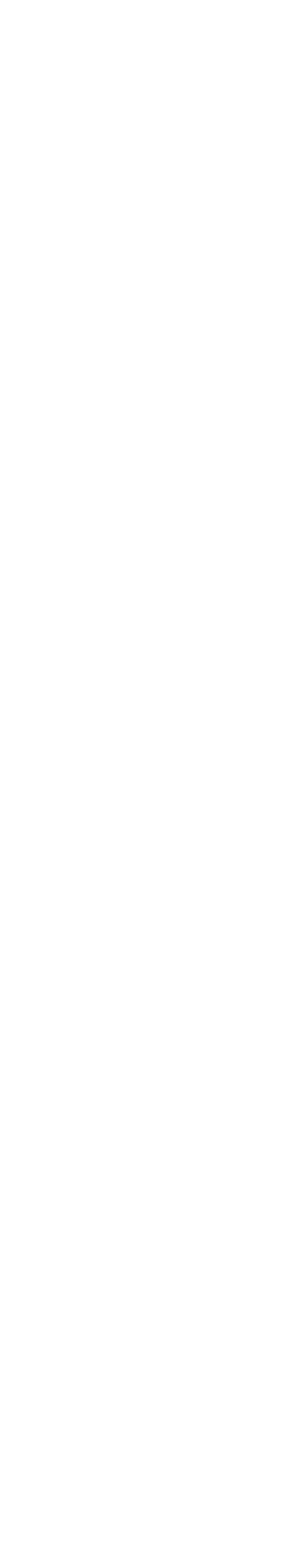
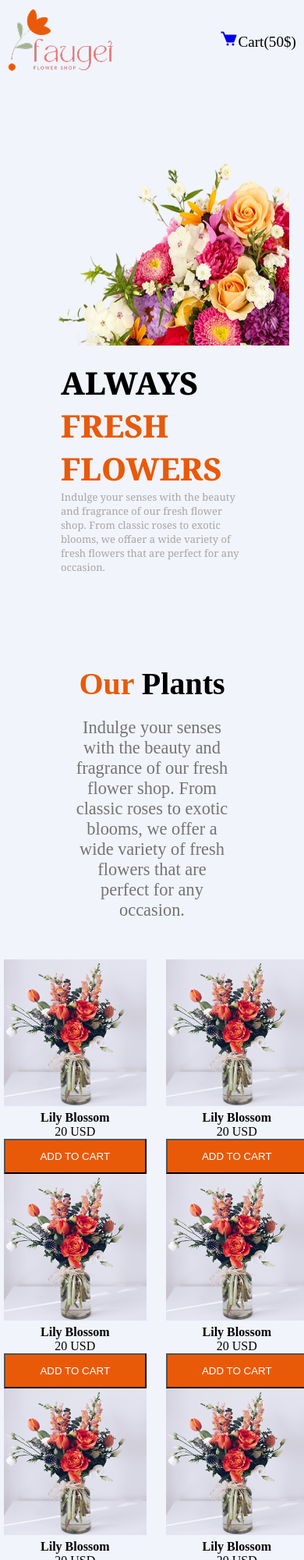
Before and after one commit to suraorhan001/assignment-2, a plain HTML site: page index.html in a window 390 px wide. Shown: the top 2000 px of the page at 78% size. Before the commit the page ends 844 px from the top, so only its background shows below. Drawn offline with nearby package versions, Linux system fonts and the light colour scheme.

Commit message:
nav and about section

```diff
--- a/index.html
+++ b/index.html
@@ -3,10 +3,153 @@
 <head>
     <meta charset="UTF-8">
     <meta name="viewport" content="width=device-width, initial-scale=1.0">
-    <title>flowers responsive</title>
+    <title>Responsive Flowers</title>
+     <link href='https://unpkg.com/boxicons@2.1.4/css/boxicons.min.css' rel='stylesheet'>
     <link rel="stylesheet" href="style.css">
 </head>
 <body>
+    <header>
+          <nav>
+            <img src="B12A02-Responsive-Flowers/assets/logo.png" alt="">
+            <div class="nav-links">
+              <ul>
+                <li class="li-first"><a href="#">Home</a></li>
+                <li class="li-middle"><a href="#">Shop</a></li>
+                <li class="li-middle"><a href="#">About Us</a></li>
+                <li class="li-last"><a href="#"><i class='bx bxs-cart'></i></a>Cart(50$)</li>
+              </ul>
+            </div>
+          </nav>
+
+
+          <section>
+
+              <div class="nav-hero  ">
+                <div class="nav-description noto-serif-normal">
+                  <h1>
+                    ALWAYS <span style="color:#E95A08 ;">FRESH FLOWERS</span>
+                  </h1>
+                  <p>Indulge your senses with the beauty and fragrance of our fresh flower shop. From classic roses to exotic blooms, we offaer a wide variety of fresh flowers that are perfect for any occasion. </p>
+                </div>
+                <img src="B12A02-Responsive-Flowers/assets/hero-flower.png" alt="">
+
+
+
+
+
+
+
+
+
+          </section>
+
+
+
+        </div>
+
+
+    </header>
+
+
+    <!-- ======header end===== -->
+     <div class="about-container">
+
+         <div class="about-title .noto-serif-normal ">
+          <h3><span style="color: #E95A08;">Our</span> Plants                </h3>
+          <p>Indulge your senses with the beauty and fragrance of our fresh flower shop. From classic roses to exotic blooms, we offer a wide variety of fresh flowers that are perfect for any occasion. </p>
+
+         </div>
+
+         <div class="card">
+
+          <div class="box">
+            <img src="B12A02-Responsive-Flowers/assets/sample-flower-image.png" alt="">
+            <h4>Lily Blossom</h4>
+
+          <p>20 USD</p>
+          <button>ADD TO CART</button>
+
+         </div>
+          <div class="box">
+            <img src="B12A02-Responsive-Flowers/assets/sample-flower-image.png" alt="">
+            <h4>Lily Blossom</h4>
+
+          <p>20 USD</p>
+          <button>ADD TO CART</button>
+
+         </div>
+          <div class="box">
+            <img src="B12A02-Responsive-Flowers/assets/sample-flower-image.png" alt="">
+            <h4>Lily Blossom</h4>
+
+          <p>20 USD</p>
+          <button>ADD TO CART</button>
+
+         </div>
+          <div class="box">
+            <img src="B12A02-Responsive-Flowers/assets/sample-flower-image.png" alt="">
+            <h4>Lily Blossom</h4>
+
+          <p>20 USD</p>
+          <button>ADD TO CART</button>
+
+         </div>
+          <div class="box">
+            <img src="B12A02-Responsive-Flowers/assets/sample-flower-image.png" alt="">
+            <h4>Lily Blossom</h4>
+
+          <p>20 USD</p>
+          <button>ADD TO CART</button>
+
+         </div>
+          <div class="box">
+            <img src="B12A02-Responsive-Flowers/assets/sample-flower-image.png" alt="">
+            <h4>Lily Blossom</h4>
+
+          <p>20 USD</p>
+          <button>ADD TO CART</button>
+
+         </div>
+          <div class="box">
+            <img src="B12A02-Responsive-Flowers/assets/sample-flower-image.png" alt="">
+            <h4>Lily Blossom</h4>
+              <p>20 USD</p>
+          <button>ADD TO CART</button>
+
+         </div>
+          <div class="box">
+            <img src="B12A02-Responsive-Flowers/assets/sample-flower-image.png" alt="">
+            <h4>Lily Blossom</h4>
+
+          <p>20 USD</p>
+          <button>ADD TO CART</button>
+
+         </div>
+
+
+
+
+
+
+
+        </div>
+
+
+
+
+
+
+
+
+
+
+
+
+
+
+
+
+
 
 </body>
 </html>
--- a/style.css
+++ b/style.css
@@ -0,0 +1,177 @@
+@import url('https://fonts.googleapis.com/css2?family=Noto+Serif:ital,wght@0,100..900;1,100..900&display=swap');
+
+
+
+.noto-serif-normal {
+  font-family: "Noto Serif", serif;
+  font-optical-sizing: auto;
+  font-weight: 400;
+  font-style: normal;
+  font-variation-settings:
+    "wdth" 100;
+}
+
+*{
+    margin: 0;
+    padding: 0;
+    list-style: none;
+    text-decoration: none;
+}
+body{
+    background-color: rgba(185, 203, 236, 0.2);
+}
+section{
+    margin-top: 100px;
+}
+
+
+nav{
+    display: flex;
+    justify-content: space-between;
+    align-items: center;
+    margin: 20px 60px;
+}
+nav ul{
+    display: flex;
+    gap: 1.8rem;
+    align-items: center;
+}
+.nav-hero{
+    display: flex;
+    width: 1200px;
+    margin: 0 auto;
+    padding: 30px;
+    align-items: center;
+}
+.nav-description
+   {
+    height: 350px;
+    width: 60%;
+    padding-top: 60px;
+
+}
+.nav-hero img{
+    width: 40%;
+    height: 350px;
+
+}
+.nav-description h1{
+    font-size: 3.5rem;
+    font-weight: 800;
+}
+.nav-description p{
+    font-size: 1.2rem;
+    color: #a9a4a4;
+}
+.about-container{
+    text-align: center;
+}
+.about-title{
+    width: 50%;
+    margin: 20px auto;
+}
+.about-title h3{
+    font-size: 2.5rem;
+    padding-bottom: 20px;
+}
+.about-title p{
+    color: #757373;
+    font-size: 1.4rem;
+    padding-bottom: 30px;
+}
+.box{
+
+    border-radius: 5px;
+    text-align: center;
+    margin-bottom: 15px;
+}
+.box img{
+    height: 250px;
+    width: 100%;
+
+}
+.box button{
+    width: 100%;
+    height: 45px;
+    color: white;
+    background-color:#E95A08;
+}
+.card{
+    width: 1180px;
+    margin: 0 auto;
+    display: grid;
+    grid-template-columns: repeat(4,1fr);
+    grid-template-rows: repeat(2,280px);
+    gap: 80px;
+
+
+}
+
+@media screen and (max-width:576px){
+
+    nav{
+        margin: 10px;
+    }
+    .bxs-cart{
+        font-size: 1.5rem;
+    }
+
+    nav ul li{
+        font-size: 1.2rem;
+
+    }
+
+   .li-first{
+    display: none;
+   }
+   .li-middle{
+    display: none;
+   }
+
+
+    .nav-hero{
+        flex-direction: column-reverse;
+        margin: 0;
+        padding: 0;
+        width:100%;
+    }
+
+    .nav-description{
+        padding: 0;
+        margin:20px 0 ;
+    }
+    .nav-description h1{
+        font-size: 2.5rem;
+    }
+    .nav-description p{
+        font-size: 13px;
+    }
+    .nav-hero img{
+        height: 250px;
+        width: 90%;
+    }
+
+    .about-container{
+        margin: 0;
+        padding: 0;
+
+
+    }
+    .card{
+        width: 100%;
+        height: auto;
+        margin: 0 5px;
+        padding: 0;
+        grid-template-columns: repeat(2,1fr);
+        grid-template-rows: repeat(4,250px);
+        gap:25px;
+
+    }
+
+
+
+    .box img{
+        height: 190px;
+    }
+
+}
```
Also changed, not shown: B12A02-Responsive-Flowers/assets/deal-ana.png (added), B12A02-Responsive-Flowers/assets/deal-bloom.png (added), B12A02-Responsive-Flowers/assets/deal-zabo.png (added), B12A02-Responsive-Flowers/assets/flower-store.png (added), B12A02-Responsive-Flowers/assets/hero-flower.png (added), B12A02-Responsive-Flowers/assets/icon-facebook.png (added), B12A02-Responsive-Flowers/assets/icon-linkedin.png (added), B12A02-Responsive-Flowers/assets/icon-twitter.png (added), B12A02-Responsive-Flowers/assets/icon-youtube.png (added), B12A02-Responsive-Flowers/assets/logo.png (added), B12A02-Responsive-Flowers/assets/news-letter-bg.png (added), B12A02-Responsive-Flowers/assets/sample-flower-image.png (added), B12A02-Responsive-Flowers/assets/trusted-badge.png (added), 2 other files.
